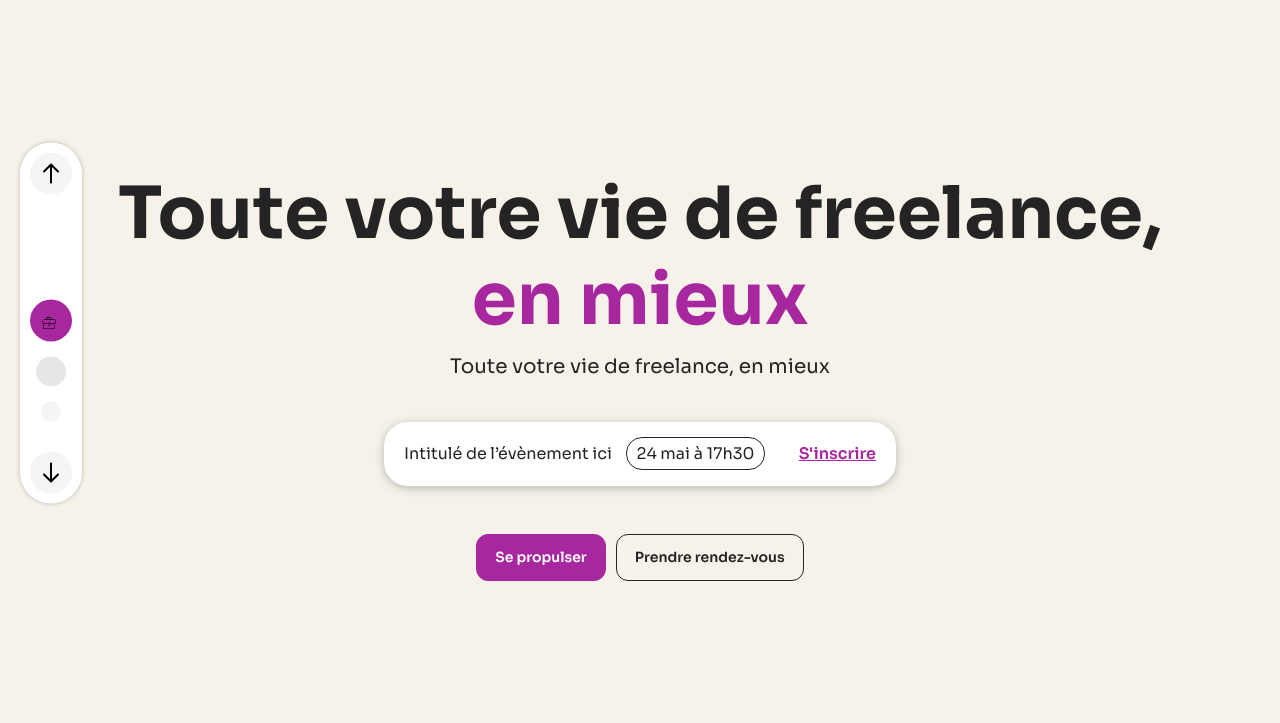
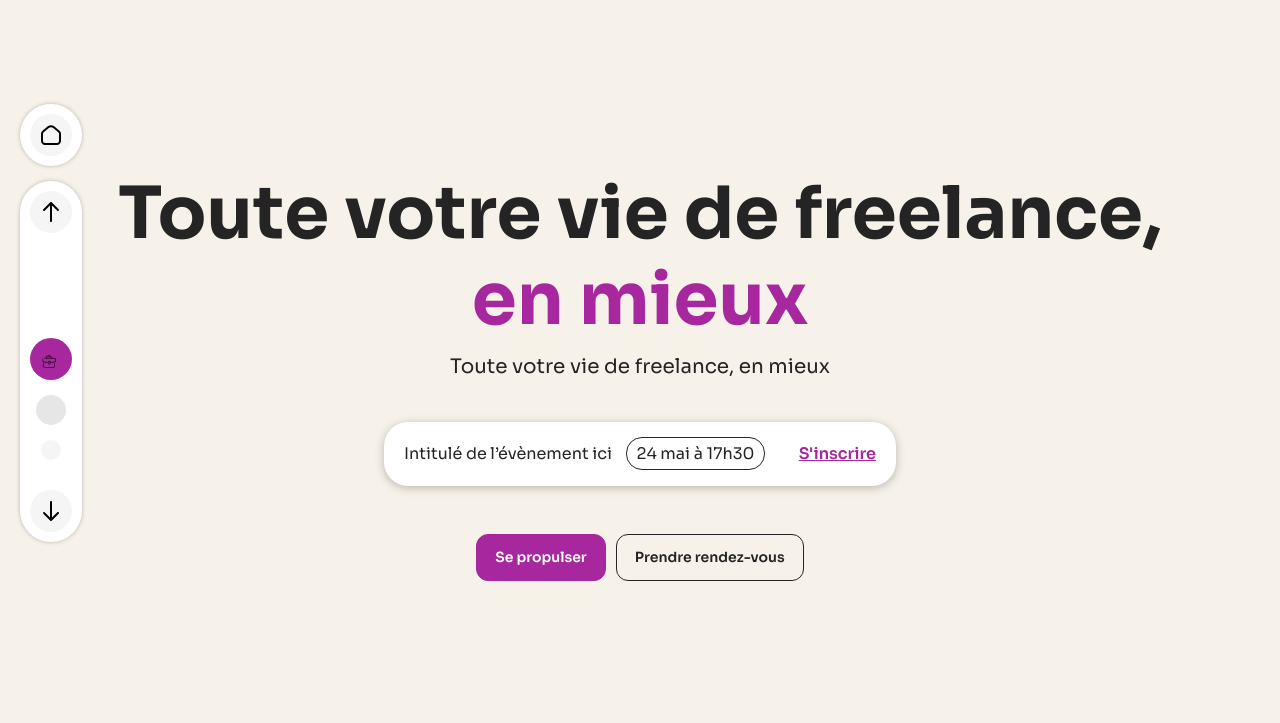
Before and after one commit to integraweb21/pulse, a plain HTML site: page avantages.html in a window 1280 px wide. Shown: the part 77-800 px from the top of the page. Drawn offline with nearby package versions, Linux system fonts and the light colour scheme; a web font is replaced by a local one.

Commit message:
Home roulette nav

```diff
--- a/assets/css/style.css
+++ b/assets/css/style.css
@@ -144,6 +144,10 @@ h3{
     flex-direction: column;
     align-items: center;
     z-index: 1000;
+	gap: 15px;
+}
+
+.roulette-nav, .roulette-top{
 	background-color: var(--white);
 	border-radius: 50px;
 	box-shadow: 0px 0px 4px 0px rgba(0, 0, 0, 0.25);
--- a/avantages.html
+++ b/avantages.html
@@ -12,7 +12,7 @@
         <title>Pulse</title>
     </head>
     <body>
-    <header class="desert">
+    <header id="top" class="desert">
         <div class="container d-flex justify-center p-4">
             <div class="logo">
                 <a href="index.html">
@@ -129,12 +129,19 @@
         </div>
     </section>
     <div class="roulette-container">
-        <div class="arrow" id="arrow-up">
-            <img src="assets/css/img/pictos/btn-up.svg" alt="Flèche vers le haut">
+        <div class="roulette-top">
+            <a href="#top">
+                <img src="assets/css/img/pictos/home.svg" alt="Accueil">
+            </a>
         </div>
-        <div class="dot-wrapper" id="dots"></div>
-        <div class="arrow" id="arrow-down">
-            <img src="assets/css/img/pictos/btn-down.svg" alt="Flèche vers le bas">
+        <div class="roulette-nav">
+            <div class="arrow" id="arrow-up">
+                <img src="assets/css/img/pictos/btn-up.svg" alt="Flèche vers le haut">
+            </div>
+            <div class="dot-wrapper" id="dots"></div>
+            <div class="arrow" id="arrow-down">
+                <img src="assets/css/img/pictos/btn-down.svg" alt="Flèche vers le bas">
+            </div>
         </div>
     </div>
     <section class="missions desert">
```
Also changed, not shown: assets/css/img/pictos/home.svg (added).
